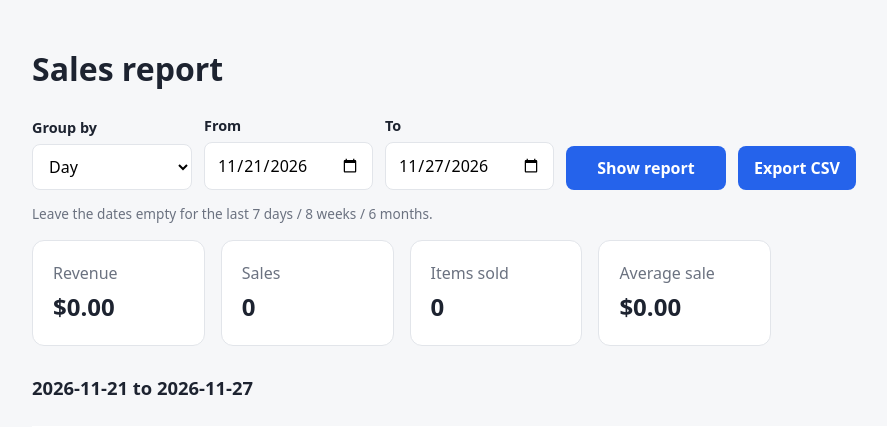
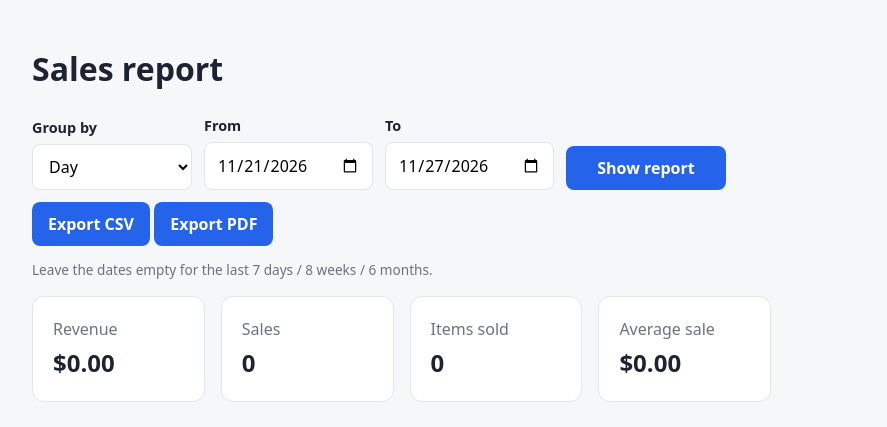
Before and after one commit to gabtlv/Small-Business-Inventory-Sales-System, a Spring Boot app: page /reports.html in a window 1280 px wide. Shown: the part 49-476 px from the top of the page, without its empty margins (144-1031 px from the left). Run offline with Spring Boot 4, Linux system fonts and the light colour scheme; a user stored in the database is signed in; some of the project's set-up classes (security, data sources, template engines, error pages and the like) are left out, and stand-ins take their place.

Commit message:
US-10: Export PDF button and GET /api/reports/sales/export/pdf
Same parameters and Admin-only rule as the CSV export. The export JS now handles both formats.

```diff
--- a/src/main/java/com/team/inventory/controller/ReportController.java
+++ b/src/main/java/com/team/inventory/controller/ReportController.java
@@ -3,6 +3,7 @@ package com.team.inventory.controller;
 import com.team.inventory.dto.SalesReport;
 import com.team.inventory.service.SalesReportService;
 import com.team.inventory.service.SalesReportCsv;
+import com.team.inventory.service.SalesReportPdf;
 import java.nio.charset.StandardCharsets;
 import java.time.LocalDate;
 import org.springframework.format.annotation.DateTimeFormat;
@@ -21,7 +22,7 @@ import org.springframework.web.bind.annotation.RestController;
  * All parameters are optional; dates are inclusive (yyyy-MM-dd).
  *
  * GET /api/reports/sales/export takes the same parameters and returns the report as a CSV file
- * download (story 10).
+ * download (story 10). GET /api/reports/sales/export/pdf returns the same report as a PDF.
  */
 @RestController
 @RequestMapping("/api/reports")
@@ -51,4 +52,17 @@ public class ReportController {
             .contentType(new MediaType("text", "csv", StandardCharsets.UTF_8))
             .body(SalesReportCsv.toCsv(report));
     }
+
+    @GetMapping("/sales/export/pdf")
+    public ResponseEntity<byte[]> exportSalesPdf(@RequestParam(required = false) String period,
+                                                 @RequestParam(required = false) @DateTimeFormat(iso = DateTimeFormat.ISO.DATE) LocalDate from,
+                                                 @RequestParam(required = false) @DateTimeFormat(iso = DateTimeFormat.ISO.DATE) LocalDate to) {
+        LocalDate today = LocalDate.now();
+        SalesReport report = reports.report(SalesReportService.parsePeriod(period), from, to, today);
+        String filename = "sales-report-" + report.from() + "-to-" + report.to() + ".pdf";
+        return ResponseEntity.ok()
+            .header(HttpHeaders.CONTENT_DISPOSITION, "attachment; filename=\"" + filename + "\"")
+            .contentType(MediaType.APPLICATION_PDF)
+            .body(SalesReportPdf.toPdf(report, today));
+    }
 }
--- a/src/main/resources/static/js/reports.js
+++ b/src/main/resources/static/js/reports.js
@@ -72,13 +72,12 @@ function render(r) {
     document.getElementById("report").hidden = false;
 }
 
-/** Story 10: download the report the form is set to as a CSV file. */
-async function exportCsv() {
-    const button = document.getElementById("export-csv");
+/** Story 10: download the report the form is set to as a CSV or PDF file. */
+async function exportReport(button, path, fallbackName) {
     messageEl.hidden = true;
     button.disabled = true;
     try {
-        const res = await fetch("/api/reports/sales/export?" + reportParams());
+        const res = await fetch(path + "?" + reportParams());
         if (res.status === 401) {
             location.href = "/login.html";
             return;
@@ -90,7 +89,7 @@ async function exportCsv() {
         const match = /filename="([^"]+)"/.exec(res.headers.get("Content-Disposition") || "");
         const link = document.createElement("a");
         link.href = URL.createObjectURL(await res.blob());
-        link.download = match ? match[1] : "sales-report.csv";
+        link.download = match ? match[1] : fallbackName;
         document.body.append(link);
         link.click();
         link.remove();
@@ -104,7 +103,10 @@ async function exportCsv() {
 }
 
 formEl.addEventListener("submit", e => { e.preventDefault(); loadReport(); });
-document.getElementById("export-csv").addEventListener("click", exportCsv);
+const csvButton = document.getElementById("export-csv");
+const pdfButton = document.getElementById("export-pdf");
+csvButton.addEventListener("click", () => exportReport(csvButton, "/api/reports/sales/export", "sales-report.csv"));
+pdfButton.addEventListener("click", () => exportReport(pdfButton, "/api/reports/sales/export/pdf", "sales-report.pdf"));
 // Changing the grouping resets to that grouping's default range
 document.getElementById("period").addEventListener("change", () => {
     document.getElementById("from").value = "";
--- a/src/main/resources/static/reports.html
+++ b/src/main/resources/static/reports.html
@@ -38,8 +38,9 @@
                 <button type="submit">Show report</button>
             </div>
             <div class="filters-button">
-                <!-- Story 10: downloads the same report as a CSV file -->
+                <!-- Story 10: downloads the same report as a CSV or PDF file -->
                 <button type="button" id="export-csv">Export CSV</button>
+                <button type="button" id="export-pdf">Export PDF</button>
             </div>
         </form>
         <p class="muted small">Leave the dates empty for the last 7 days / 8 weeks / 6 months.</p>
```
